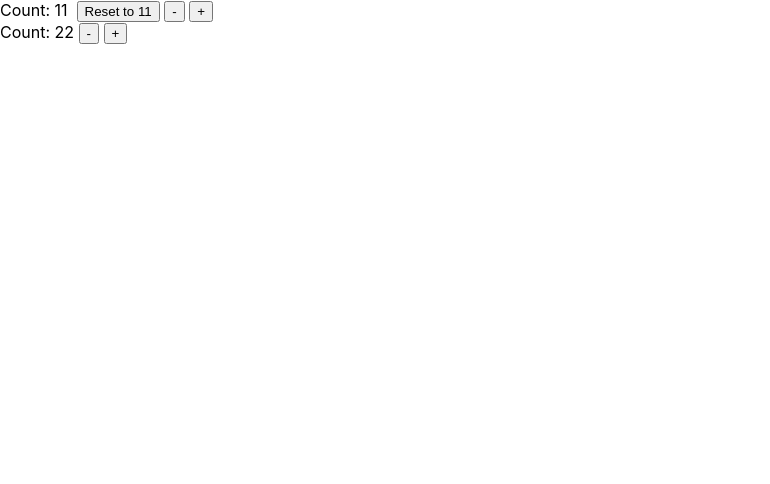
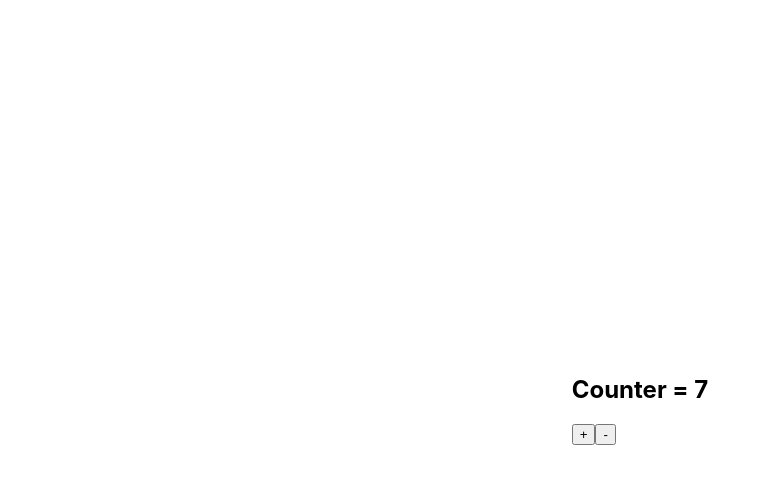
Before and after one commit to ZarNizza/sandbox, a React (Create React App) app: page / in a window 1280 px wide. Shown: the top 484 px of the page, without its empty margins (0-770 px from the left). Built offline with nearby package versions, Linux system fonts and the light colour scheme.

Commit message:
counter on useReduser

```diff
--- a/package.json
+++ b/package.json
@@ -8,6 +8,7 @@
     "@testing-library/user-event": "^12.8.3",
     "react": "^17.0.2",
     "react-dom": "^17.0.2",
+    "react-icons": "^4.2.0",
     "react-scripts": "4.0.3",
     "web-vitals": "^1.1.2"
   },
--- /dev/null
+++ b/src/UseReduserCounter.js
@@ -0,0 +1,28 @@
+import { useReducer } from "react";
+import { useEffect } from "react/cjs/react.development";
+
+export function UseReduserCounter () {
+const [state, dispatch] = useReducer(reduser, {count: 0,});
+const count = state.count;
+
+useEffect( () => {
+    const id= setInterval(() => {dispatch({type:"plus"})}, 1000);
+    return () => clearInterval(id);
+}, []);
+
+return (
+    <>
+    <h2>Counter = {count} </h2>
+    <button onClick = {()=>{dispatch({type:"plus"})}} > + </button>
+    <button onClick = {()=>{dispatch({type:"minus"})}} > - </button>
+    </>
+)
+}
+
+function reduser(state, action) {
+switch (action.type) {
+    case "plus": return {...state, count: state.count +1};
+    case "minus": return {...state, count: state.count -1};
+    default: return {state}
+}
+}
--- a/src/index.js
+++ b/src/index.js
@@ -6,18 +6,22 @@ import "./index.css";
 // import { UseRefTest } from './UseRefTest';
 // import {UseStateTst} from './UseStateTest';
 // import { FunctionUseState, ClassThisState } from "./UseEffectTest";
-import {UseReducerTest, UseReducerTest2} from "./UseReducerTest";
+//import {UseReducerTest, UseReducerTest2} from "./UseReducerTest";
+import { UseReduserCounter } from "./UseReduserCounter";
 
 ReactDOM.render(
   <React.StrictMode>
-    {/* <App /> */}
-    {/* <GitPromise /> */}
-    {/* <UseRefTest /> */}
-    {/* <UseStateTst /> */}
-    {/* <FunctionUseState />
-    <ClassThisState /> */}
-    <UseReducerTest />
-    <UseReducerTest2 />
+    <div style={{ height: "100vh",  display: "flex" }}>
+      <div style={{margin: "auto" }}>
+        {/* <App /> */}
+        {/* <GitPromise /> */}
+        {/* <UseRefTest /> */}
+        {/* <UseStateTst /> */}
+        {/* <FunctionUseState /><ClassThisState /> */}
+        {/* <UseReducerTest /><UseReducerTest2 /> */}
+        <UseReduserCounter />
+      </div>
+    </div>
   </React.StrictMode>,
   document.getElementById("root")
 );
```
Also changed, not shown: 1 other file (tests, documents, lock files or other folders).
